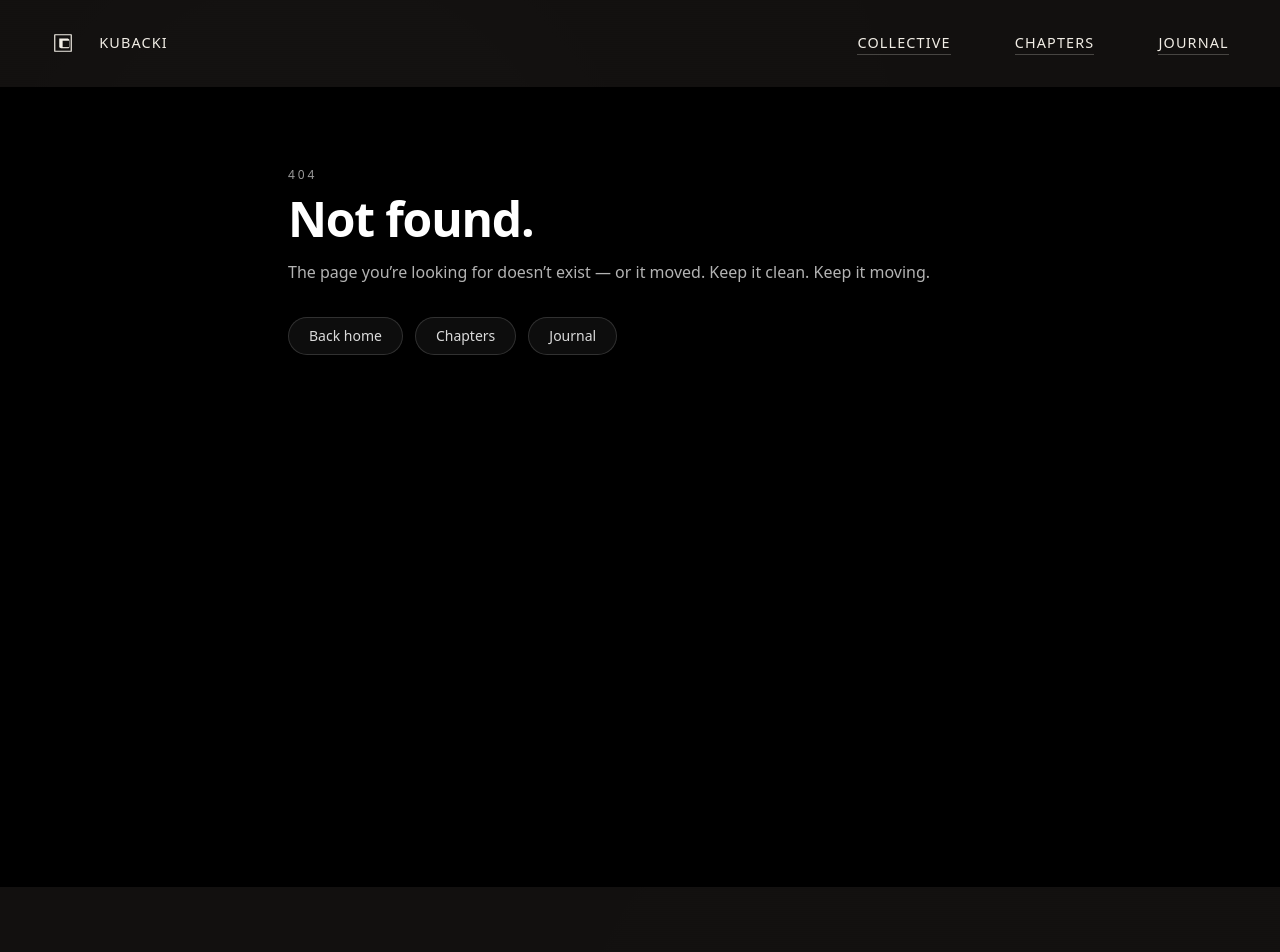
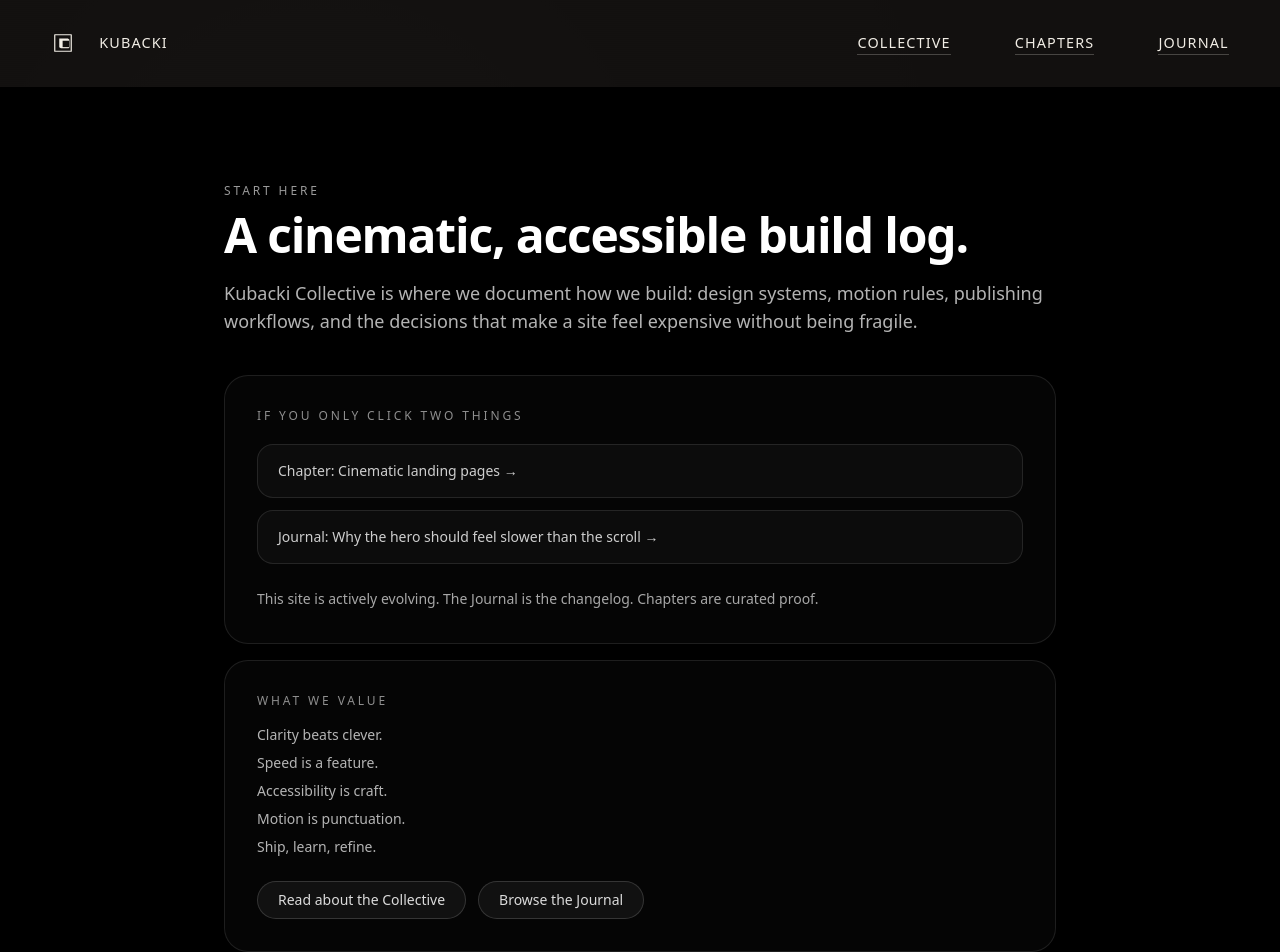
Before and after one commit to themarcuszane/Kubacki-Collective, a Next.js app: page /start in a window 1280 px wide. Before the commit this address had no page. Shown: the top 952 px of the page. Built offline with nearby package versions, Linux system fonts and the light colour scheme.

Commit message:
Add Start page and new journal content

```diff
--- /dev/null
+++ b/app/start/page.tsx
@@ -0,0 +1,75 @@
+// app/start/page.tsx
+import Link from "next/link";
+
+const container = "mx-auto w-full max-w-4xl px-6 md:px-8";
+
+export default function StartPage() {
+  return (
+    <main className="min-h-screen bg-black text-white">
+      <div className={`${container} pt-16 md:pt-24 pb-20`}>
+        <p className="text-xs uppercase tracking-[0.24em] text-white/60">Start Here</p>
+
+        <h1 className="mt-3 text-3xl md:text-5xl font-semibold tracking-tight text-white">
+          A cinematic, accessible build log.
+        </h1>
+
+        <p className="mt-5 text-base md:text-lg leading-relaxed text-white/70">
+          Kubacki Collective is where we document how we build: design systems, motion rules, publishing workflows,
+          and the decisions that make a site feel expensive without being fragile.
+        </p>
+
+        <div className="mt-10 grid grid-cols-1 gap-4">
+          <div className="rounded-3xl border border-white/10 bg-white/[0.02] p-6 md:p-8">
+            <p className="text-xs uppercase tracking-[0.24em] text-white/55">If you only click two things</p>
+
+            <div className="mt-5 flex flex-col gap-3">
+              <Link
+                href="/chapters/cinematic"
+                className="rounded-2xl border border-white/10 bg-white/[0.03] px-5 py-4 text-sm text-white/80 hover:bg-white/[0.05] transition"
+              >
+                Chapter: Cinematic landing pages <span aria-hidden>→</span>
+              </Link>
+
+              <Link
+                href="/journal/hero-rhythm"
+                className="rounded-2xl border border-white/10 bg-white/[0.03] px-5 py-4 text-sm text-white/80 hover:bg-white/[0.05] transition"
+              >
+                Journal: Why the hero should feel slower than the scroll <span aria-hidden>→</span>
+              </Link>
+            </div>
+
+            <p className="mt-6 text-sm leading-relaxed text-white/65">
+              This site is actively evolving. The Journal is the changelog. Chapters are curated proof.
+            </p>
+          </div>
+
+          <div className="rounded-3xl border border-white/10 bg-white/[0.02] p-6 md:p-8">
+            <p className="text-xs uppercase tracking-[0.24em] text-white/55">What we value</p>
+            <ul className="mt-4 space-y-2 text-sm text-white/70">
+              <li>Clarity beats clever.</li>
+              <li>Speed is a feature.</li>
+              <li>Accessibility is craft.</li>
+              <li>Motion is punctuation.</li>
+              <li>Ship, learn, refine.</li>
+            </ul>
+
+            <div className="mt-6 flex flex-wrap gap-3">
+              <Link
+                href="/collective"
+                className="rounded-full border border-white/15 bg-white/[0.05] px-5 py-2 text-sm text-white/85 hover:bg-white/[0.08] transition"
+              >
+                Read about the Collective
+              </Link>
+              <Link
+                href="/journal"
+                className="rounded-full border border-white/15 bg-white/[0.05] px-5 py-2 text-sm text-white/85 hover:bg-white/[0.08] transition"
+              >
+                Browse the Journal
+              </Link>
+            </div>
+          </div>
+        </div>
+      </div>
+    </main>
+  );
+}
--- a/components/Hero.tsx
+++ b/components/Hero.tsx
@@ -1,6 +1,7 @@
 'use client';
 
 import Image from 'next/image';
+import Link from 'next/link';
 import { AnimatePresence, motion } from 'framer-motion';
 import { useEffect, useMemo, useState } from 'react';
 import HeroOverlay from '@/components/HeroOverlay';
@@ -27,11 +28,6 @@ export default function Hero() {
   }, []);
 
   const activeImage = useMemo(() => heroImages[activeIndex], [activeIndex]);
-
-  const handleEnterClick = () => {
-    const nextSection = document.getElementById('home-intro');
-    nextSection?.scrollIntoView({ behavior: 'smooth', block: 'start' });
-  };
 
   return (
     <section
@@ -118,10 +114,10 @@ export default function Hero() {
         </Reveal>
 
         <Reveal variant="fadeUp" delay={0.4}>
-          <button
-            type="button"
-            onClick={handleEnterClick}
+          <Link
+            href="/collective"
             style={{
+              display: 'inline-block',
               marginTop: theme.spacing.xxl,
               padding: `${theme.spacing.sm} ${theme.spacing.xl}`,
               border: '1px solid color-mix(in srgb, var(--color-off-white) 66%, transparent 34%)',
@@ -148,7 +144,7 @@ export default function Hero() {
             }}
           >
             Enter the Collective
-          </button>
+          </Link>
         </Reveal>
       </div>
     </section>
--- /dev/null
+++ b/content/journal/kubacki-aesthetic-rules.mdx
@@ -0,0 +1,19 @@
+---
+title: The Kubacki aesthetic rules
+description: Five constraints that make the whole thing feel intentional.
+date: 2026-02-23
+tag: Brand
+featured: true
+---
+
+Aesthetic isn't decoration. It's constraints you can repeat.
+
+## Five rules
+
+- **Dark backgrounds, soft contrast.** Let light earn attention.
+- **Motion is punctuation.** It should clarify, not entertain.
+- **Typography carries weight.** If the type is right, you need less.
+- **Editorial density.** Enough white space to breathe, enough structure to trust.
+- **Everything links somewhere.** No dead ends.
+
+If a decision breaks the rules, it needs a strong reason.
--- /dev/null
+++ b/content/journal/not-for-everyone-note.mdx
@@ -0,0 +1,17 @@
+---
+title: A note on “Not for everyone”
+description: Why the line stays — and what it actually means.
+date: 2026-02-23
+tag: Voice
+---
+
+“Not for everyone” isn't gatekeeping.
+
+It’s a clarity statement.
+
+We optimize for:
+- people who notice craft,
+- people who value systems,
+- people who like quiet confidence.
+
+If that’s you: welcome.
--- /dev/null
+++ b/content/journal/what-we-ship-first.mdx
@@ -0,0 +1,16 @@
+---
+title: What we ship first
+description: The order of operations that keeps a site from collapsing.
+date: 2026-02-23
+tag: Process
+---
+
+A site feels real when the basics are true:
+
+1. Routes work.
+2. Content exists.
+3. Navigation has no dead ends.
+4. The build is stable.
+5. Tests protect the experience.
+
+Only then do we chase the last 10% of polish.
```
Also changed, not shown: playwright-report/index.html (+1 -1 lines).
